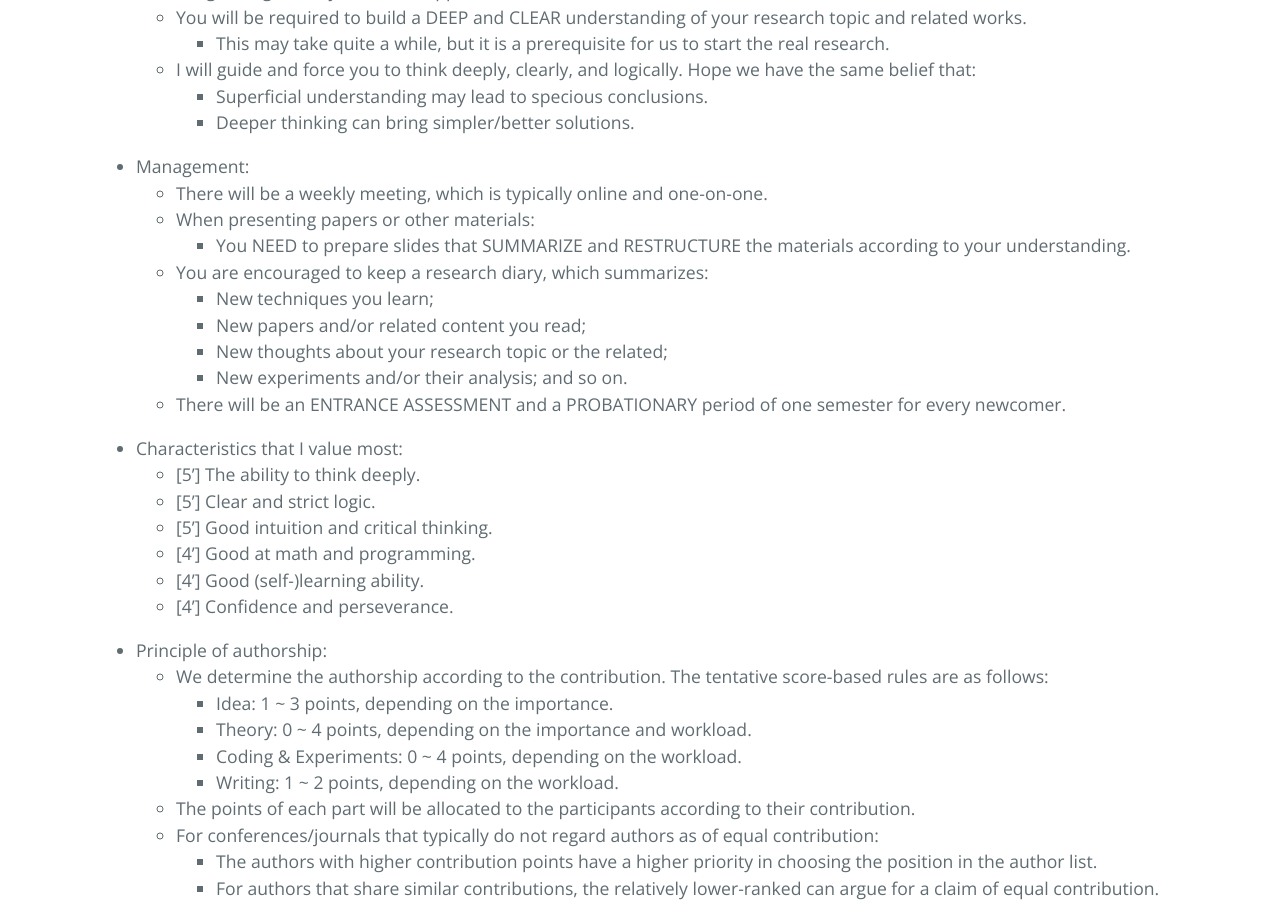
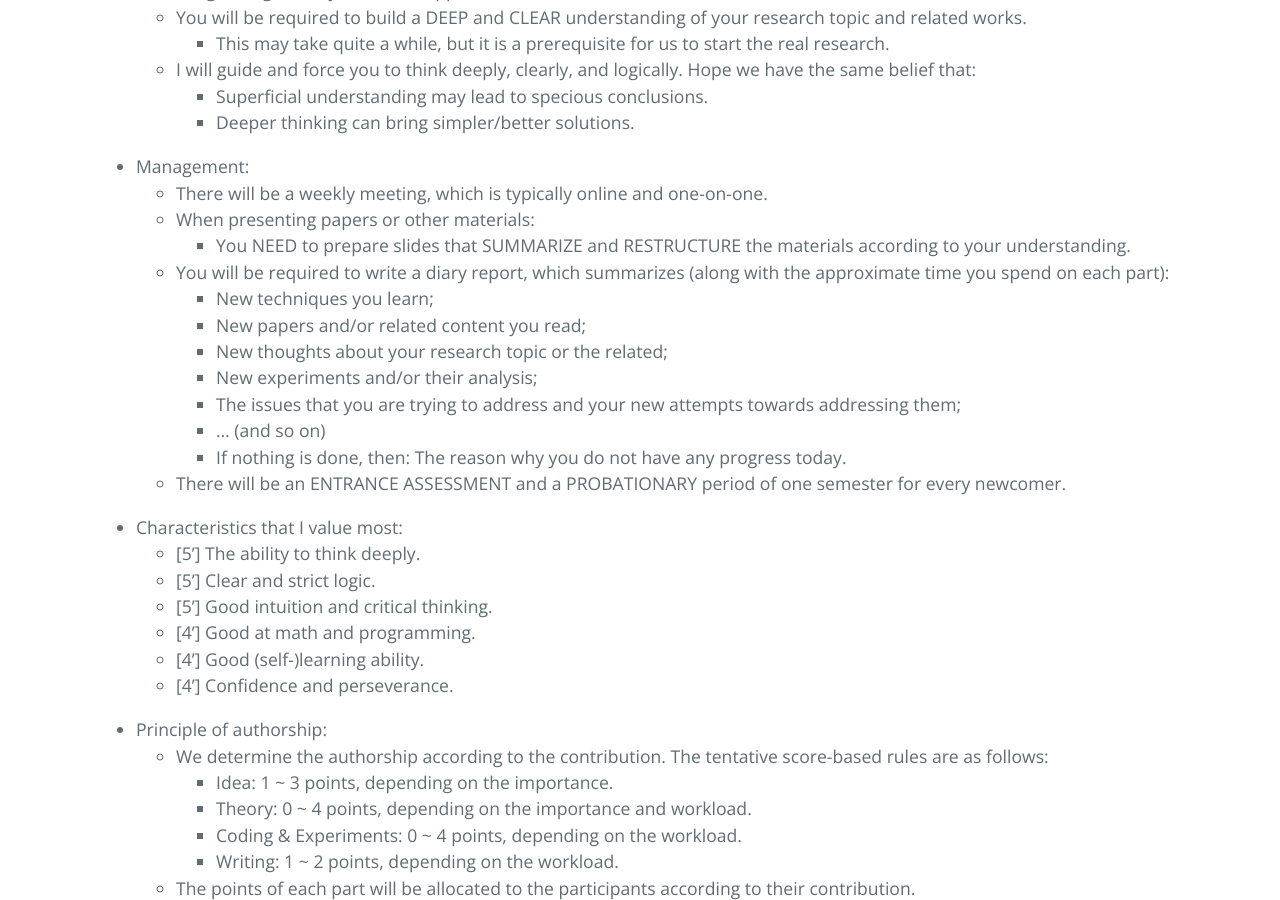
Before and after one commit to ZhimingZhou/zhimingzhou.github.io, a Jekyll site: the page built from _posts/2020-12-09-Prospective-Students.md, in a window 1280 px wide and 900 px high, scrolled down 1813 px. Built offline with Jekyll 4.4.1, drawn with Linux system fonts in a browser that asks for light colours.

Commit message:
Update 2020-12-09-Prospective-Students.md

```diff
--- a/_posts/2020-12-09-Prospective-Students.md
+++ b/_posts/2020-12-09-Prospective-Students.md
@@ -79,11 +79,14 @@ I’m looking for TALENTED students with GENUINE enthusiasm for FUNDAMENTAL rese
 	- There will be a weekly meeting, which is typically online and one-on-one.
 	- When presenting papers or other materials:
 		- You NEED to prepare slides that SUMMARIZE and RESTRUCTURE the materials according to your understanding.
-	- You are encouraged to keep a research diary, which summarizes:
+	- You will be required to write a diary report, which summarizes (along with the approximate time you spend on each part):
 		- New techniques you learn;
 		- New papers and/or related content you read;
 		- New thoughts about your research topic or the related;
-		- New experiments and/or their analysis; and so on.
+		- New experiments and/or their analysis;
+		- The issues that you are trying to address and your new attempts towards addressing them;
+		- ... (and so on)
+		- If nothing is done, then: The reason why you do not have any progress today.
 	- There will be an ENTRANCE ASSESSMENT and a PROBATIONARY period of one semester for every newcomer.
 
 <!--  -->
```
